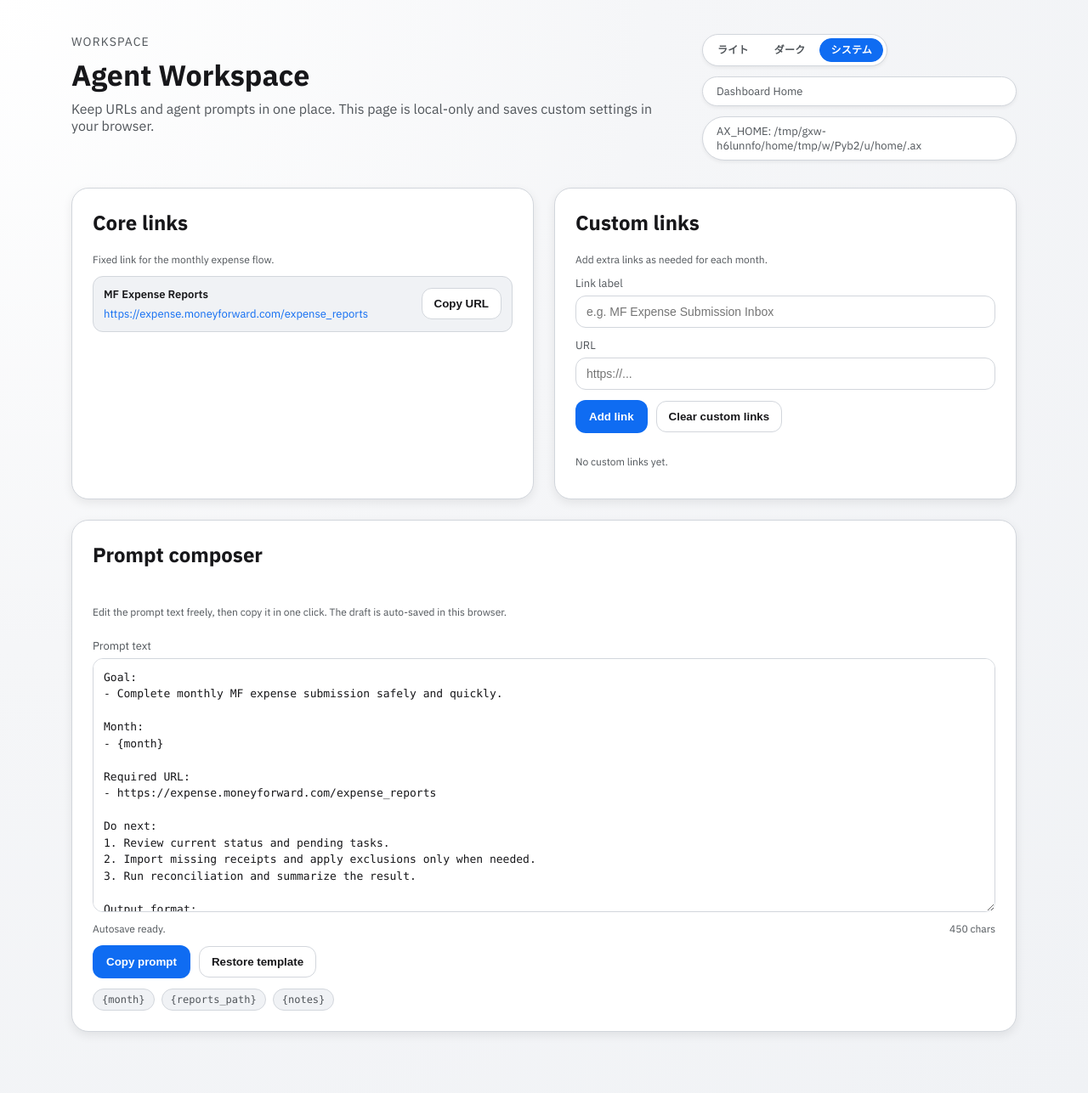
After one commit to Igasawa/Skills-personal, a FastAPI app: page /workspace in a window 1280 px wide. The commit adds this page. Shown: the whole page at 85% size. Run offline with FastAPI, Linux system fonts and the light colour scheme.

Commit message:
Add dashboard workspace page with link manager and prompt copy tools

```diff
--- /dev/null
+++ b/skills/mfcloud-expense-receipt-reconcile/dashboard/static/js/workspace.js
@@ -0,0 +1,335 @@
+(function () {
+  const Common = window.DashboardCommon || {};
+  const showToast = Common.showToast || (() => {});
+
+  const STORAGE_LINKS_KEY = "mf-dashboard-workspace-links-v1";
+  const STORAGE_PROMPT_KEY = "mf-dashboard-workspace-prompt-v1";
+  const MAX_LINKS = 100;
+  const DEFAULT_PROMPT = [
+    "Goal:",
+    "- Complete monthly MF expense submission safely and quickly.",
+    "",
+    "Month:",
+    "- {month}",
+    "",
+    "Required URL:",
+    "- https://expense.moneyforward.com/expense_reports",
+    "",
+    "Do next:",
+    "1. Review current status and pending tasks.",
+    "2. Import missing receipts and apply exclusions only when needed.",
+    "3. Run reconciliation and summarize the result.",
+    "",
+    "Output format:",
+    "- Actions taken",
+    "- Summary (done/blocked)",
+    "- Next action",
+    "",
+    "References:",
+    "- Reports path: {reports_path}",
+    "- Notes: {notes}",
+  ].join("\n");
+
+  const linkForm = document.getElementById("workspace-link-form");
+  const linkLabelInput = document.getElementById("workspace-link-label");
+  const linkUrlInput = document.getElementById("workspace-link-url");
+  const clearLinksButton = document.getElementById("workspace-clear-links");
+  const customLinksList = document.getElementById("workspace-custom-links");
+  const customLinksEmpty = document.getElementById("workspace-custom-links-empty");
+
+  const promptEditor = document.getElementById("workspace-prompt-editor");
+  const promptStatus = document.getElementById("workspace-prompt-status");
+  const promptCount = document.getElementById("workspace-prompt-count");
+  const copyPromptButton = document.getElementById("workspace-copy-prompt");
+  const resetPromptButton = document.getElementById("workspace-reset-prompt");
+
+  function isObject(value) {
+    return value !== null && typeof value === "object" && !Array.isArray(value);
+  }
+
+  function normalizeText(value, maxLength = 200) {
+    return String(value || "").replace(/\s+/g, " ").trim().slice(0, maxLength);
+  }
+
+  function normalizeUrl(value) {
+    const raw = String(value || "").trim();
+    if (!raw) return null;
+    try {
+      const parsed = new URL(raw);
+      if (!["http:", "https:"].includes(parsed.protocol)) return null;
+      return parsed.toString();
+    } catch {
+      return null;
+    }
+  }
+
+  function readCustomLinks() {
+    try {
+      const raw = window.localStorage.getItem(STORAGE_LINKS_KEY);
+      if (!raw) return [];
+      const parsed = JSON.parse(raw);
+      if (!Array.isArray(parsed)) return [];
+      return parsed
+        .map((item) => {
+          if (!isObject(item)) return null;
+          const url = normalizeUrl(item.url);
+          if (!url) return null;
+          const fallback = new URL(url).hostname;
+          const label = normalizeText(item.label || fallback, 80) || fallback;
+          return { label, url };
+        })
+        .filter(Boolean)
+        .slice(0, MAX_LINKS);
+    } catch {
+      return [];
+    }
+  }
+
+  function saveCustomLinks(links) {
+    const safeLinks = Array.isArray(links)
+      ? links
+          .map((item) => {
+            if (!isObject(item)) return null;
+            const url = normalizeUrl(item.url);
+            if (!url) return null;
+            const fallback = new URL(url).hostname;
+            const label = normalizeText(item.label || fallback, 80) || fallback;
+            return { label, url };
+          })
+          .filter(Boolean)
+          .slice(0, MAX_LINKS)
+      : [];
+    try {
+      window.localStorage.setItem(STORAGE_LINKS_KEY, JSON.stringify(safeLinks));
+      return true;
+    } catch {
+      return false;
+    }
+  }
+
+  async function copyToClipboard(text) {
+    const value = String(text || "");
+    if (!value) return false;
+    try {
+      if (navigator.clipboard && navigator.clipboard.writeText) {
+        await navigator.clipboard.writeText(value);
+        return true;
+      }
+    } catch {
+      // Fall through to legacy copy path.
+    }
+    try {
+      const helper = document.createElement("textarea");
+      helper.value = value;
+      helper.setAttribute("readonly", "readonly");
+      helper.style.position = "fixed";
+      helper.style.opacity = "0";
+      document.body.appendChild(helper);
+      helper.select();
+      helper.setSelectionRange(0, helper.value.length);
+      const copied = document.execCommand("copy");
+      helper.remove();
+      return Boolean(copied);
+    } catch {
+      return false;
+    }
+  }
+
+  function createLinkNode(link, index, links) {
+    const item = document.createElement("li");
+    item.className = "workspace-link-item";
+
+    const main = document.createElement("div");
+    main.className = "workspace-link-main";
+
+    const label = document.createElement("span");
+    label.className = "workspace-link-label";
+    label.textContent = link.label;
+
+    const urlAnchor = document.createElement("a");
+    urlAnchor.className = "workspace-link-url";
+    urlAnchor.href = link.url;
+    urlAnchor.target = "_blank";
+    urlAnchor.rel = "noopener noreferrer";
+    urlAnchor.textContent = link.url;
+
+    main.appendChild(label);
+    main.appendChild(urlAnchor);
+
+    const actions = document.createElement("div");
+    actions.className = "workspace-link-actions";
+
+    const copyButton = document.createElement("button");
+    copyButton.type = "button";
+    copyButton.className = "secondary workspace-copy-url";
+    copyButton.textContent = "Copy URL";
+    copyButton.addEventListener("click", async () => {
+      const ok = await copyToClipboard(link.url);
+      if (ok) showToast("URL copied.", "success");
+      else showToast("Failed to copy URL.", "error");
+    });
+
+    const removeButton = document.createElement("button");
+    removeButton.type = "button";
+    removeButton.className = "step-reset";
+    removeButton.textContent = "Remove";
+    removeButton.addEventListener("click", () => {
+      const next = links.slice();
+      next.splice(index, 1);
+      const saved = saveCustomLinks(next);
+      if (!saved) {
+        showToast("Could not save custom links.", "error");
+        return;
+      }
+      renderCustomLinks(next);
+      showToast("Custom link removed.", "success");
+    });
+
+    actions.appendChild(copyButton);
+    actions.appendChild(removeButton);
+
+    item.appendChild(main);
+    item.appendChild(actions);
+    return item;
+  }
+
+  function renderCustomLinks(links) {
+    if (!customLinksList || !customLinksEmpty) return;
+    customLinksList.innerHTML = "";
+    const safeLinks = Array.isArray(links) ? links : [];
+    safeLinks.forEach((link, index) => {
+      customLinksList.appendChild(createLinkNode(link, index, safeLinks));
+    });
+    customLinksEmpty.classList.toggle("hidden", safeLinks.length > 0);
+  }
+
+  function updatePromptMeta(text, statusText) {
+    if (promptCount) {
+      const length = String(text || "").length;
+      promptCount.textContent = `${length} chars`;
+    }
+    if (promptStatus && statusText) {
+      promptStatus.textContent = statusText;
+    }
+  }
+
+  function readPromptDraft() {
+    try {
+      const raw = window.localStorage.getItem(STORAGE_PROMPT_KEY);
+      if (!raw) return DEFAULT_PROMPT;
+      return String(raw);
+    } catch {
+      return DEFAULT_PROMPT;
+    }
+  }
+
+  function savePromptDraft(text) {
+    try {
+      window.localStorage.setItem(STORAGE_PROMPT_KEY, String(text || ""));
+      updatePromptMeta(text, "Saved.");
+    } catch {
+      updatePromptMeta(text, "Could not save (storage blocked).");
+    }
+  }
+
+  function bindStaticCopyButtons() {
+    document.querySelectorAll(".workspace-copy-url[data-copy-url]").forEach((button) => {
+      button.addEventListener("click", async () => {
+        const value = button.getAttribute("data-copy-url") || "";
+        const ok = await copyToClipboard(value);
+        if (ok) showToast("URL copied.", "success");
+        else showToast("Failed to copy URL.", "error");
+      });
+    });
+  }
+
+  function initializeLinks() {
+    const links = readCustomLinks();
+    renderCustomLinks(links);
+    bindStaticCopyButtons();
+
+    if (linkForm && linkLabelInput && linkUrlInput) {
+      linkForm.addEventListener("submit", (event) => {
+        event.preventDefault();
+        const url = normalizeUrl(linkUrlInput.value);
+        if (!url) {
+          showToast("Please enter a valid http(s) URL.", "error");
+          linkUrlInput.focus();
+          return;
+        }
+        const fallback = new URL(url).hostname;
+        const label = normalizeText(linkLabelInput.value, 80) || fallback;
+
+        const current = readCustomLinks();
+        const duplicate = current.some((item) => String(item.url).toLowerCase() === String(url).toLowerCase());
+        if (duplicate) {
+          showToast("That URL is already in custom links.", "error");
+          return;
+        }
+        const next = [{ label, url }, ...current].slice(0, MAX_LINKS);
+        const saved = saveCustomLinks(next);
+        if (!saved) {
+          showToast("Could not save custom links.", "error");
+          return;
+        }
+        renderCustomLinks(next);
+        linkForm.reset();
+        linkLabelInput.focus();
+        showToast("Custom link added.", "success");
+      });
+    }
+
+    if (clearLinksButton) {
+      clearLinksButton.addEventListener("click", () => {
+        try {
+          window.localStorage.removeItem(STORAGE_LINKS_KEY);
+        } catch {
+          showToast("Could not clear custom links.", "error");
+          return;
+        }
+        renderCustomLinks([]);
+        showToast("Custom links cleared.", "success");
+      });
+    }
+  }
+
+  function initializePrompt() {
+    if (!promptEditor) return;
+    promptEditor.value = readPromptDraft();
+    updatePromptMeta(promptEditor.value, "Autosave ready.");
+
+    let saveTimer = null;
+    promptEditor.addEventListener("input", () => {
+      updatePromptMeta(promptEditor.value, "Editing...");
+      if (saveTimer) window.clearTimeout(saveTimer);
+      saveTimer = window.setTimeout(() => {
+        savePromptDraft(promptEditor.value);
+      }, 250);
+    });
+
+    if (copyPromptButton) {
+      copyPromptButton.addEventListener("click", async () => {
+        const text = promptEditor.value || "";
+        if (!text.trim()) {
+          showToast("Prompt is empty.", "error");
+          return;
+        }
+        const ok = await copyToClipboard(text);
+        if (ok) showToast("Prompt copied.", "success");
+        else showToast("Failed to copy prompt.", "error");
+      });
+    }
+
+    if (resetPromptButton) {
+      resetPromptButton.addEventListener("click", () => {
+        promptEditor.value = DEFAULT_PROMPT;
+        savePromptDraft(promptEditor.value);
+        updatePromptMeta(promptEditor.value, "Template restored.");
+        showToast("Prompt template restored.", "success");
+      });
+    }
+  }
+
+  initializeLinks();
+  initializePrompt();
+})();
--- a/skills/mfcloud-expense-receipt-reconcile/dashboard/static/styles/pages.css
+++ b/skills/mfcloud-expense-receipt-reconcile/dashboard/static/styles/pages.css
@@ -240,6 +240,130 @@
   border: 1px solid rgb(var(--semantic-field-border-default));
 }
 
+.workspace-page .card h2 {
+  margin-top: 0;
+}
+
+.workspace-link-form {
+  margin-bottom: 14px;
+}
+
+.workspace-link-list {
+  list-style: none;
+  margin: 0;
+  padding: 0;
+  display: grid;
+  gap: 10px;
+}
+
+.workspace-link-item {
+  display: grid;
+  gap: 10px;
+  padding: 12px;
+  border-radius: 12px;
+  background: rgb(var(--surface-2));
+  border: 1px solid rgb(var(--semantic-field-border-default));
+}
+
+.workspace-link-main {
+  display: grid;
+  gap: 6px;
+}
+
+.workspace-link-label {
+  font-size: 13px;
+  font-weight: 600;
+  color: rgb(var(--text-default));
+}
+
+.workspace-link-url {
+  color: rgb(var(--semantic-button-link-text));
+  text-decoration: none;
+  word-break: break-all;
+  font-size: 13px;
+}
+
+.workspace-link-url:hover {
+  color: rgb(var(--semantic-button-link-text-hover));
+  text-decoration: underline;
+}
+
+.workspace-link-actions {
+  display: flex;
+  gap: 8px;
+  flex-wrap: wrap;
+}
+
+.workspace-link-actions .secondary,
+.workspace-link-actions .step-reset {
+  min-height: 34px;
+}
+
+.workspace-link-list-static {
+  margin-top: 8px;
+}
+
+.workspace-prompt-card {
+  display: grid;
+  gap: 12px;
+}
+
+.workspace-prompt-editor {
+  width: 100%;
+  min-height: 240px;
+  border-radius: var(--radius-default);
+  border: 1px solid rgb(var(--semantic-field-border-default));
+  background: rgb(var(--semantic-field-background));
+  color: rgb(var(--semantic-field-text));
+  padding: 12px;
+  resize: vertical;
+  line-height: 1.5;
+  font-family: ui-monospace, SFMono-Regular, Menlo, Monaco, Consolas, "Liberation Mono", "Courier New", monospace;
+  font-size: 13px;
+  transition: border-color var(--transition-fast), box-shadow var(--transition-fast), background var(--transition-fast);
+}
+
+.workspace-prompt-editor:hover {
+  border-color: rgb(var(--semantic-field-border-hover));
+}
+
+.workspace-prompt-editor:focus-visible {
+  border-color: rgb(var(--semantic-field-border-focus));
+}
+
+.workspace-prompt-meta {
+  display: flex;
+  justify-content: space-between;
+  align-items: center;
+  gap: 12px;
+  flex-wrap: wrap;
+}
+
+.workspace-token-help {
+  display: flex;
+  gap: 8px;
+  flex-wrap: wrap;
+}
+
+.workspace-token-chip {
+  display: inline-flex;
+  align-items: center;
+  padding: 5px 10px;
+  border-radius: 999px;
+  background: rgb(var(--surface-2));
+  border: 1px solid rgb(var(--semantic-field-border-default));
+  color: rgb(var(--text-secondary));
+  font-family: ui-monospace, SFMono-Regular, Menlo, Monaco, Consolas, "Liberation Mono", "Courier New", monospace;
+  font-size: 12px;
+}
+
+@media (min-width: 900px) {
+  .workspace-link-item {
+    grid-template-columns: minmax(0, 1fr) auto;
+    align-items: center;
+  }
+}
+
 @media (max-width: 720px) {
   .step-head,
   .task-head {
--- a/skills/mfcloud-expense-receipt-reconcile/dashboard/templates/index.html
+++ b/skills/mfcloud-expense-receipt-reconcile/dashboard/templates/index.html
@@ -17,6 +17,7 @@
           </p>
         </div>
         <div class="hero-meta">
+          <a class="pill" href="/workspace" data-workspace-link>Workspace</a>
           <div class="pill">AX_HOME: {{ ax_home }}</div>
           <div class="pill">Local: 127.0.0.1</div>
         </div>
--- /dev/null
+++ b/skills/mfcloud-expense-receipt-reconcile/dashboard/templates/workspace.html
@@ -0,0 +1,124 @@
+<!DOCTYPE html>
+<html lang="ja">
+  <head>
+    <meta charset="utf-8" />
+    <meta name="viewport" content="width=device-width, initial-scale=1" />
+    <title>Agent Workspace</title>
+    <link rel="stylesheet" href="/static/styles.css" />
+  </head>
+  <body>
+    <div class="page workspace-page">
+      <header class="hero">
+        <div>
+          <p class="eyebrow">Workspace</p>
+          <h1>Agent Workspace</h1>
+          <p class="subtitle">
+            Keep URLs and agent prompts in one place. This page is local-only and saves custom settings in your browser.
+          </p>
+        </div>
+        <div class="hero-meta">
+          <a class="pill" href="/">Dashboard Home</a>
+          <div class="pill">AX_HOME: {{ ax_home }}</div>
+        </div>
+      </header>
+
+      <section class="grid two">
+        <div class="card">
+          <h2>Core links</h2>
+          <p class="muted">Fixed link for the monthly expense flow.</p>
+          <ul class="workspace-link-list workspace-link-list-static">
+            <li class="workspace-link-item">
+              <div class="workspace-link-main">
+                <span class="workspace-link-label">MF Expense Reports</span>
+                <a
+                  class="workspace-link-url"
+                  href="https://expense.moneyforward.com/expense_reports"
+                  target="_blank"
+                  rel="noopener noreferrer"
+                >
+                  https://expense.moneyforward.com/expense_reports
+                </a>
+              </div>
+              <div class="workspace-link-actions">
+                <button
+                  type="button"
+                  class="secondary workspace-copy-url"
+                  data-copy-url="https://expense.moneyforward.com/expense_reports"
+                >
+                  Copy URL
+                </button>
+              </div>
+            </li>
+          </ul>
+        </div>
+
+        <div class="card">
+          <h2>Custom links</h2>
+          <p class="muted">Add extra links as needed for each month.</p>
+          <form id="workspace-link-form" class="form workspace-link-form">
+            <label for="workspace-link-label">
+              Link label
+              <input
+                id="workspace-link-label"
+                type="text"
+                name="label"
+                maxlength="80"
+                placeholder="e.g. MF Expense Submission Inbox"
+                required
+              />
+            </label>
+            <label for="workspace-link-url">
+              URL
+              <input
+                id="workspace-link-url"
+                type="url"
+                name="url"
+                placeholder="https://..."
+                required
+              />
+            </label>
+            <div class="step-actions">
+              <button type="submit" class="primary">Add link</button>
+              <button type="button" class="secondary" id="workspace-clear-links">Clear custom links</button>
+            </div>
+          </form>
+          <ul id="workspace-custom-links" class="workspace-link-list"></ul>
+          <p id="workspace-custom-links-empty" class="muted">No custom links yet.</p>
+        </div>
+      </section>
+
+      <section class="card workspace-prompt-card">
+        <h2>Prompt composer</h2>
+        <p class="muted">
+          Edit the prompt text freely, then copy it in one click. The draft is auto-saved in this browser.
+        </p>
+        <label for="workspace-prompt-editor">
+          Prompt text
+          <textarea
+            id="workspace-prompt-editor"
+            class="workspace-prompt-editor"
+            rows="14"
+            spellcheck="false"
+          ></textarea>
+        </label>
+        <div class="workspace-prompt-meta">
+          <span id="workspace-prompt-status" class="muted">Autosave ready.</span>
+          <span id="workspace-prompt-count" class="muted">0 chars</span>
+        </div>
+        <div class="step-actions">
+          <button type="button" id="workspace-copy-prompt" class="primary">Copy prompt</button>
+          <button type="button" id="workspace-reset-prompt" class="secondary">Restore template</button>
+        </div>
+        <div class="workspace-token-help">
+          <span class="workspace-token-chip">{month}</span>
+          <span class="workspace-token-chip">{reports_path}</span>
+          <span class="workspace-token-chip">{notes}</span>
+        </div>
+      </section>
+    </div>
+
+    <div id="toast" class="toast" aria-live="polite"></div>
+    <script src="/static/js/common.js"></script>
+    <script src="/static/js/workspace.js"></script>
+  </body>
+</html>
```
Also changed, not shown: skills/mfcloud-expense-receipt-reconcile/dashboard/routes/pages.py (+10 -0 lines), skills/mfcloud-expense-receipt-reconcile/tests/test_dashboard_pages.py (+18 -0 lines).
